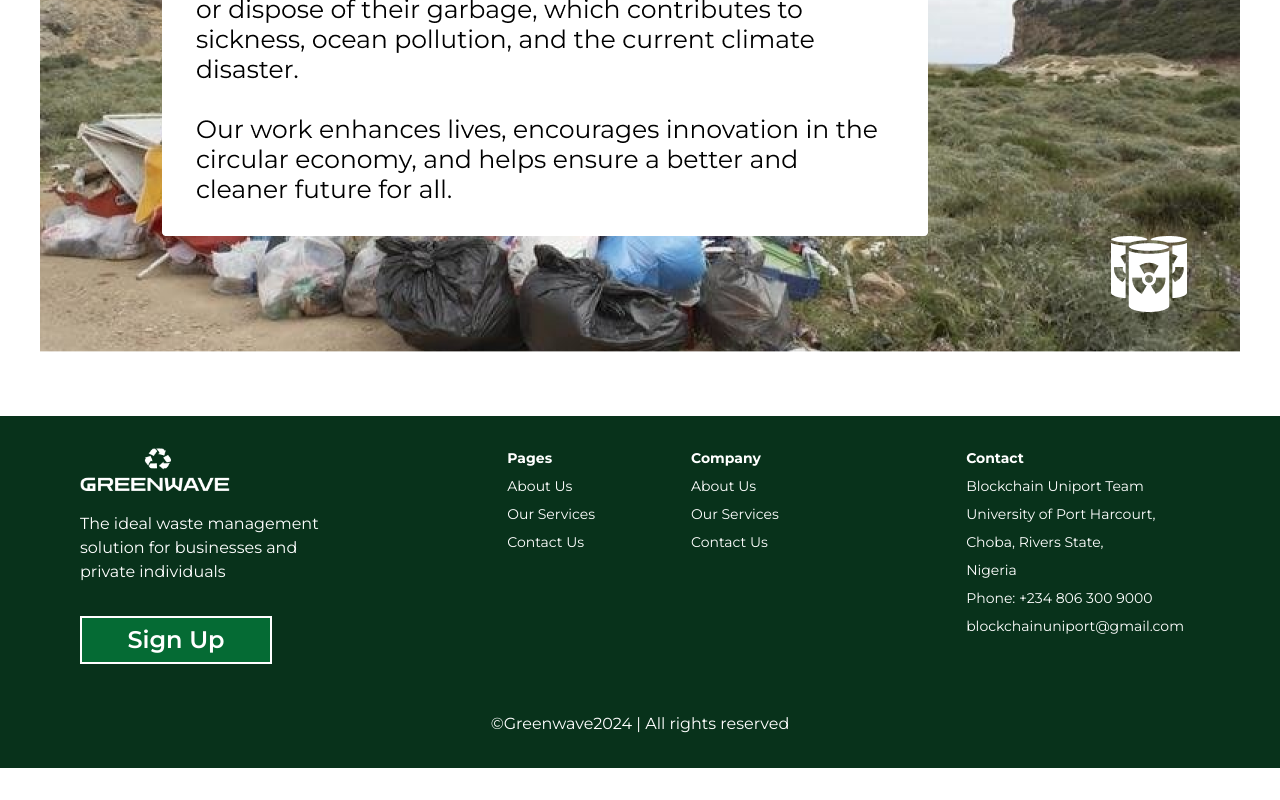
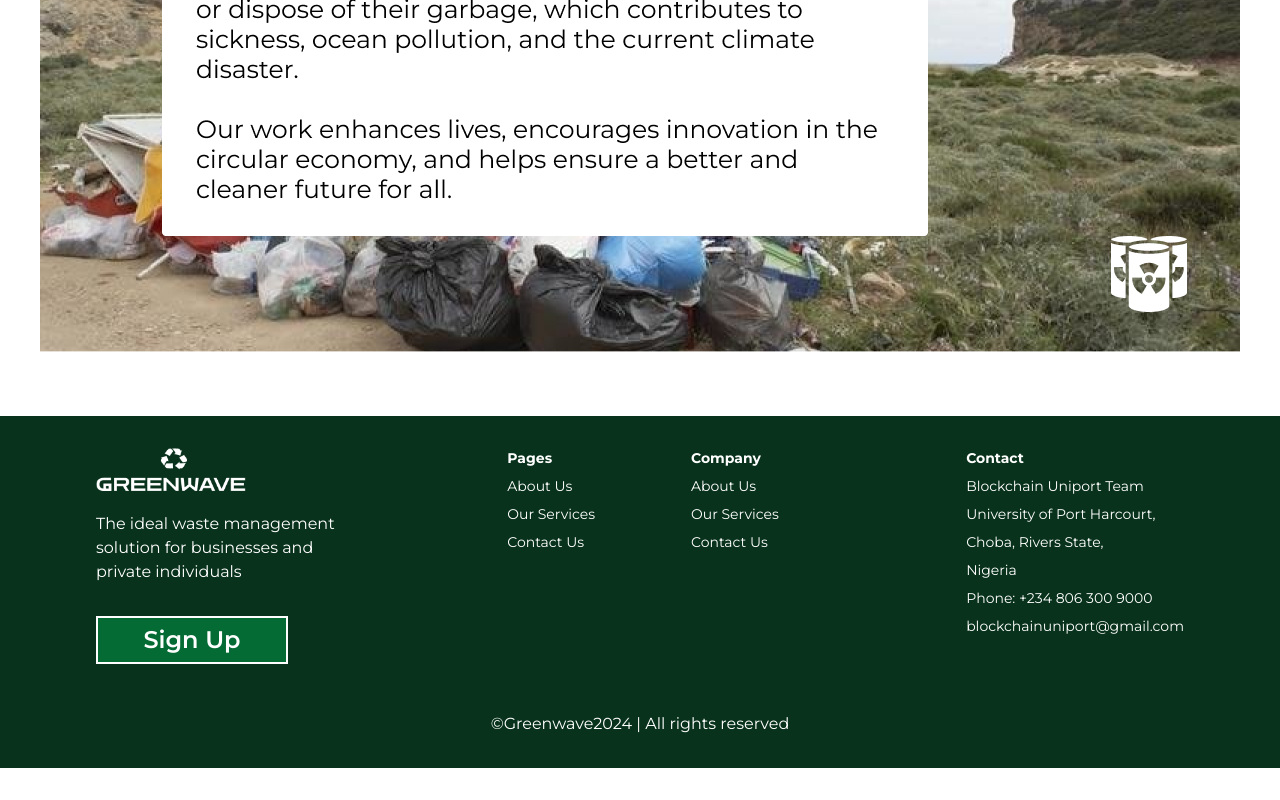
Before and after one commit to iammrjude/greenwave, a Next.js app: page / in a window 1280 px wide. Shown: the part 2901-3701 px from the top of the page. Built offline with nearby package versions, Linux system fonts and the light colour scheme.

Commit message:
refactor: footer

```diff
--- a/app/components/Footer.jsx
+++ b/app/components/Footer.jsx
@@ -6,7 +6,7 @@ function Footer() {
     return (
         <div className="bg-[#08321B]">
             <div className="flex flex-col md:flex-row space-y-8 md:space-y-0 px-4 py-8 max-w-6xl mx-auto justify-between mt-8 mb-4 text-white">
-                <div className="flex flex-col w-64">
+                <div className="flex flex-col w-64 pl-4">
                     <Link href="/">
                         <Image
                             src="/logo-footer.png"
@@ -18,7 +18,7 @@ function Footer() {
                     <p className="mt-4">The ideal waste management solution for businesses and private individuals</p>
                     <Link href="#" className="bg-[#056B34] border-white border-2 w-48 h-12 mt-8 font-semibold text-2xl flex justify-center items-center text-center">Sign Up</Link>
                 </div>
-                <div className="px-4 flex flex-row space-x-32 md:space-x-24">
+                <div className="px-4 flex flex-row space-x-40 md:space-x-24">
                     <div className="flex flex-col text-left space-y-2 text-sm">
                         <p className="font-bold">Pages</p>
                         <Link href="#" className="mt-5">About Us</Link>
```
